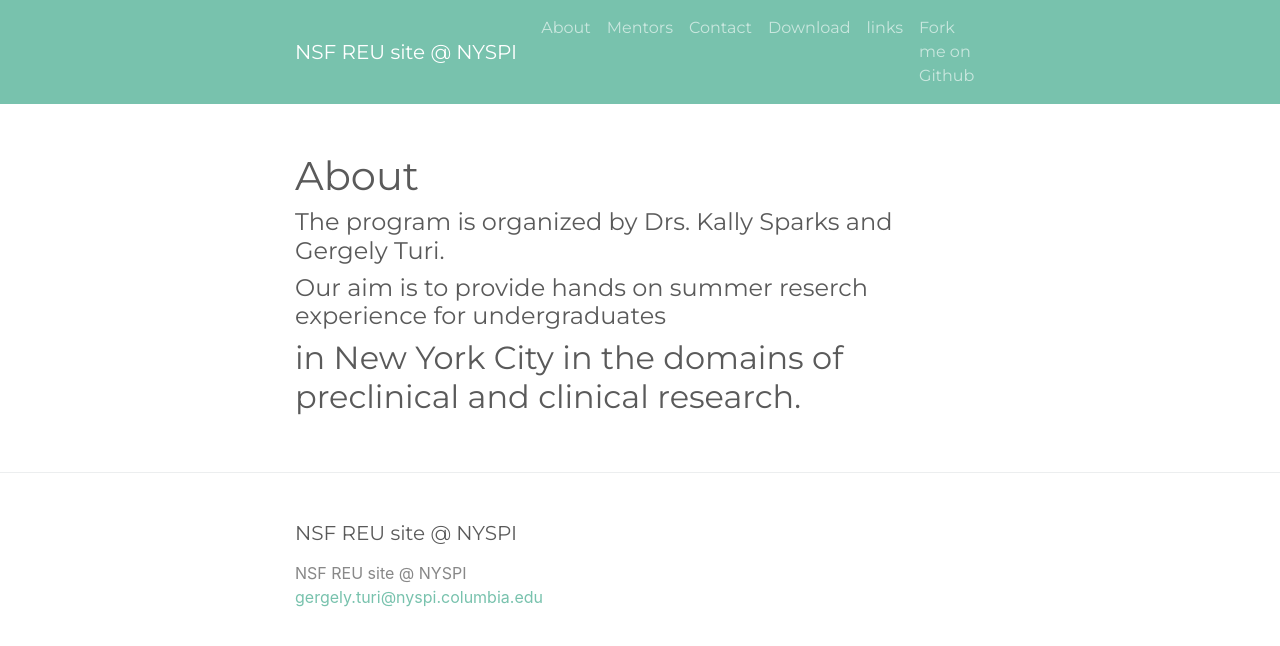
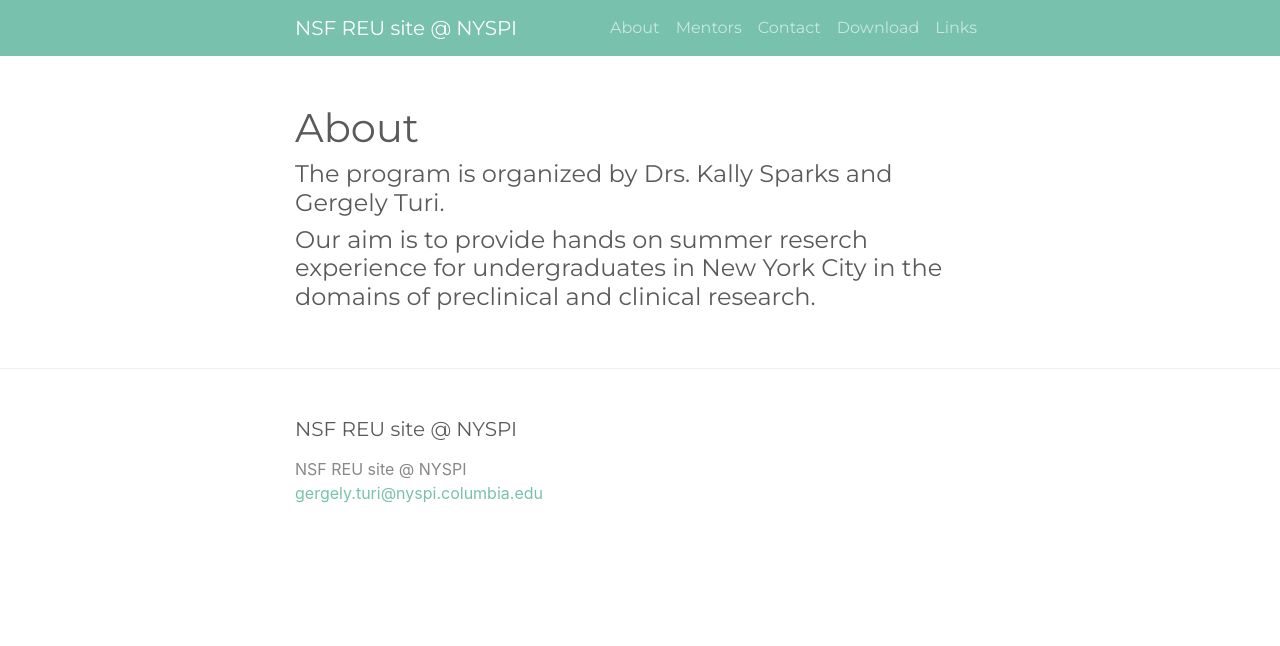
Before and after one commit to GergelyTuri/nsf-reu, a Jekyll site: the page built from pages/about.md, in a window 1280 px wide. Shown: the top 646 px of the page. Built offline with Jekyll 4.4.1, drawn with Linux system fonts in a browser that asks for light colours.

Commit message:
minor mods

```diff
--- a/_includes/header.html
+++ b/_includes/header.html
@@ -17,9 +17,9 @@
           </li>
           {%- endif -%}
         {% endfor -%}
-        <li class="nav-item">
+        <!--<li class="nav-item">
           <a class="nav-link" href="{{ site.github.repository_url }}">Fork me on Github</a>
-        </li>
+        </li> -->
       </ul>
     </div>
   </div>
--- a/pages/about.md
+++ b/pages/about.md
@@ -5,5 +5,4 @@ title: About
 
 #### The program is organized by Drs. Kally Sparks and Gergely Turi.
 
-#### Our aim is to provide hands on summer reserch experience for undergraduates
-## in New York City in the domains of preclinical and clinical research.
+#### Our aim is to provide hands on summer reserch experience for undergraduates in New York City in the domains of preclinical and clinical research.
```
Also changed, not shown: pages/links.md (+1 -1 lines).
